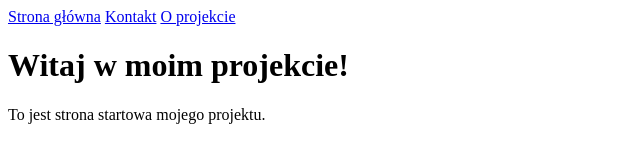
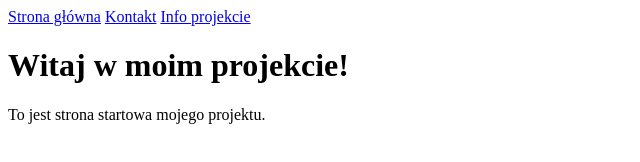
Before and after one commit to Chopparini/proj-zal-git, a website: page index.html in a window 1280 px wide. Shown: the full height of the page, 0-640 px from the left. Drawn offline with Linux system fonts and the light colour scheme.

Commit message:
fix: zmiana w nawigacji

```diff
--- a/index.html
+++ b/index.html
@@ -7,7 +7,7 @@
 <nav>
 <a href="index.html">Strona główna</a>
 <a href="contact.html">Kontakt</a>
-<a href="about.html">O projekcie</a>
+<a href="about.html">Info projekcie</a>
     </nav>
 <h1>Witaj w moim projekcie!</h1>
 <p>To jest strona startowa mojego projektu.</p>
```
